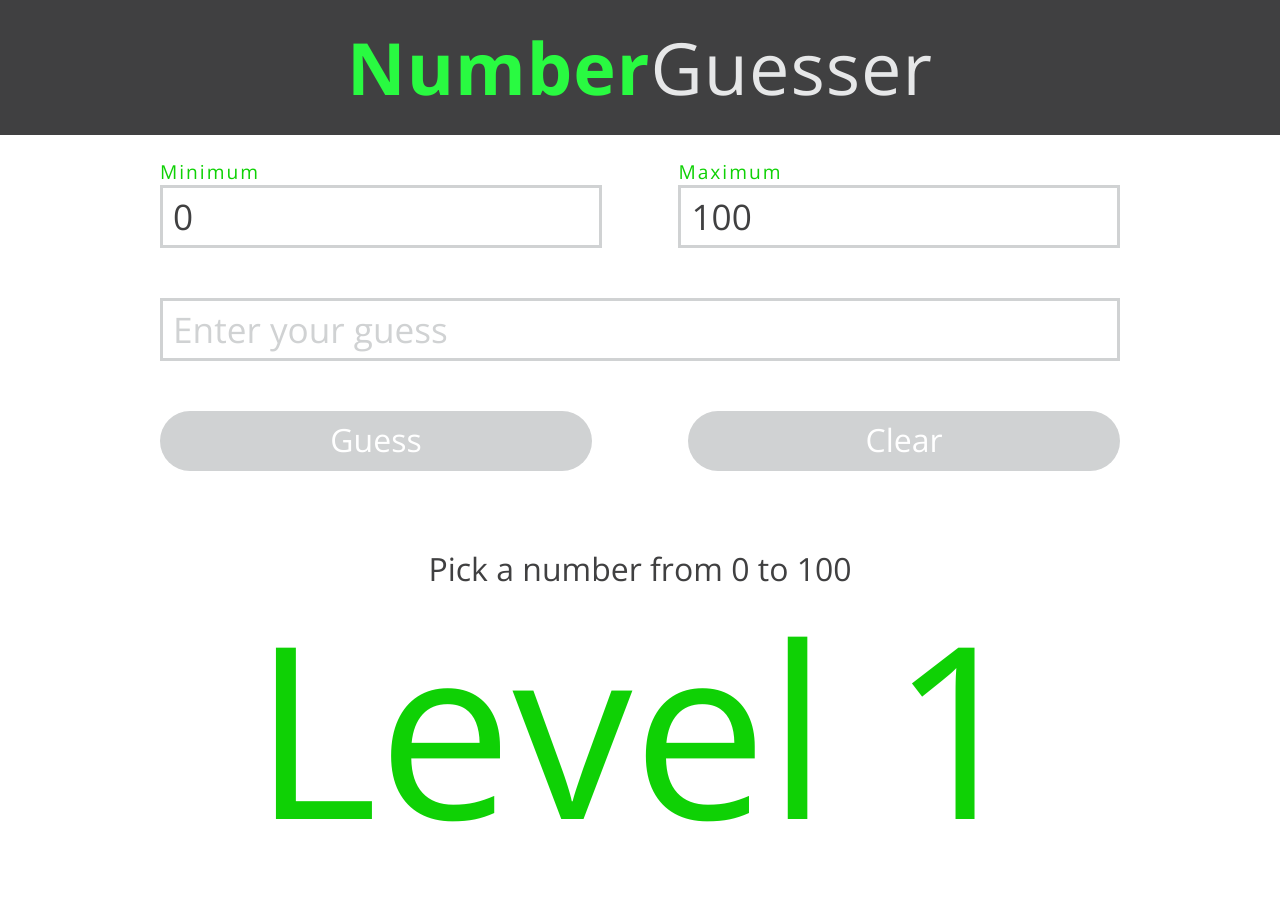
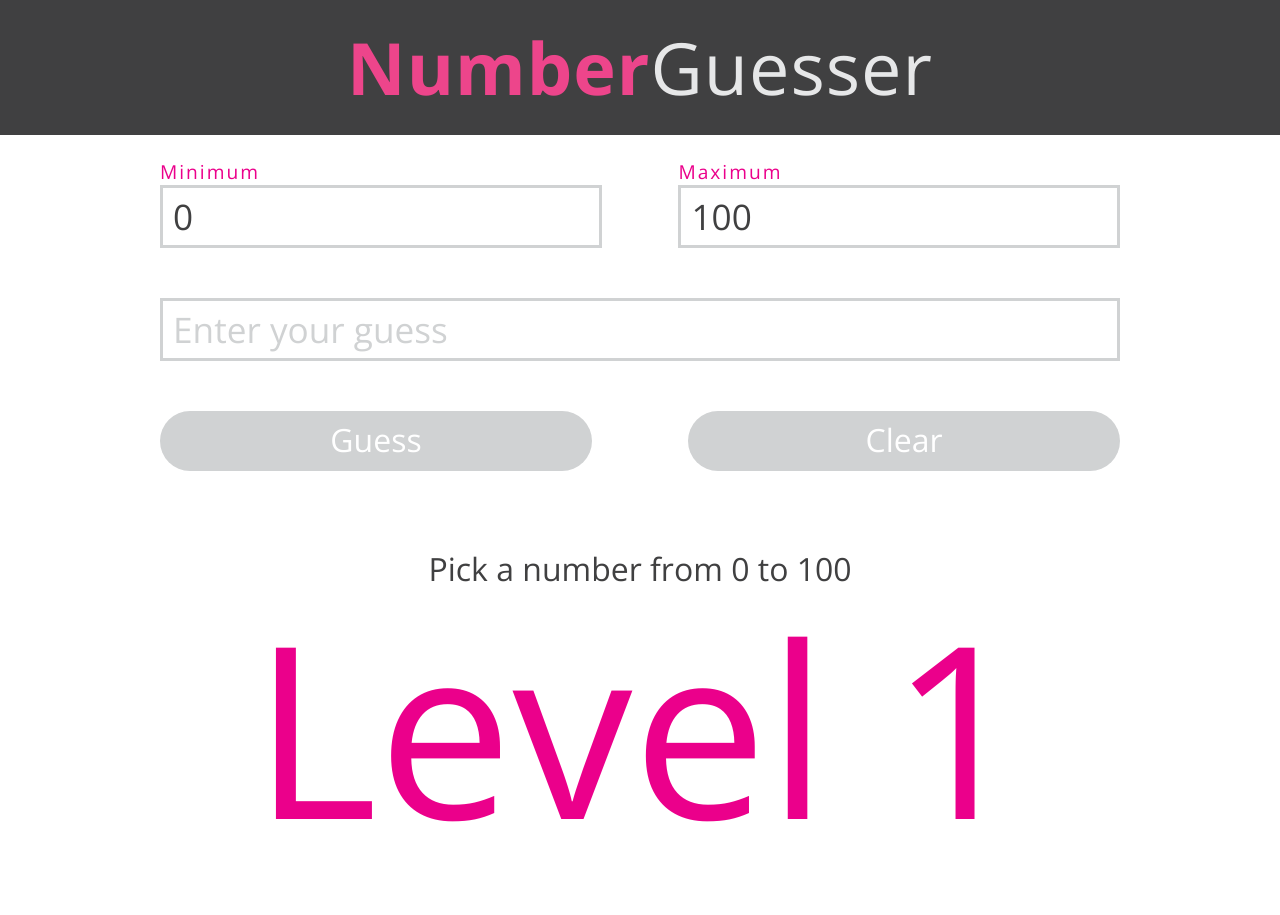
Before and after one commit to dstock48/Number-Guesser, a plain HTML site: page index.html in a window 1280 px wide. Shown: the top 915 px of the page. Drawn offline with nearby package versions, Linux system fonts and the light colour scheme.

Commit message:
CSS color changes

```diff
--- a/styles.scss
+++ b/styles.scss
@@ -1,7 +1,5 @@
-// Turing Blue = #05C2D1
-
-$primary: #0fd105; // <=== Change only this color
-$secondary: lighten(adjust-hue( $primary, 10% ), 15%);
+$primary: #EB008B;
+$secondary: #ED458B;
 $light-grey: #D0D2D3;
 $mid-grey: #929497;
 $dark-grey: #404041;
```
Also changed, not shown: styles.css, 1 other file.
